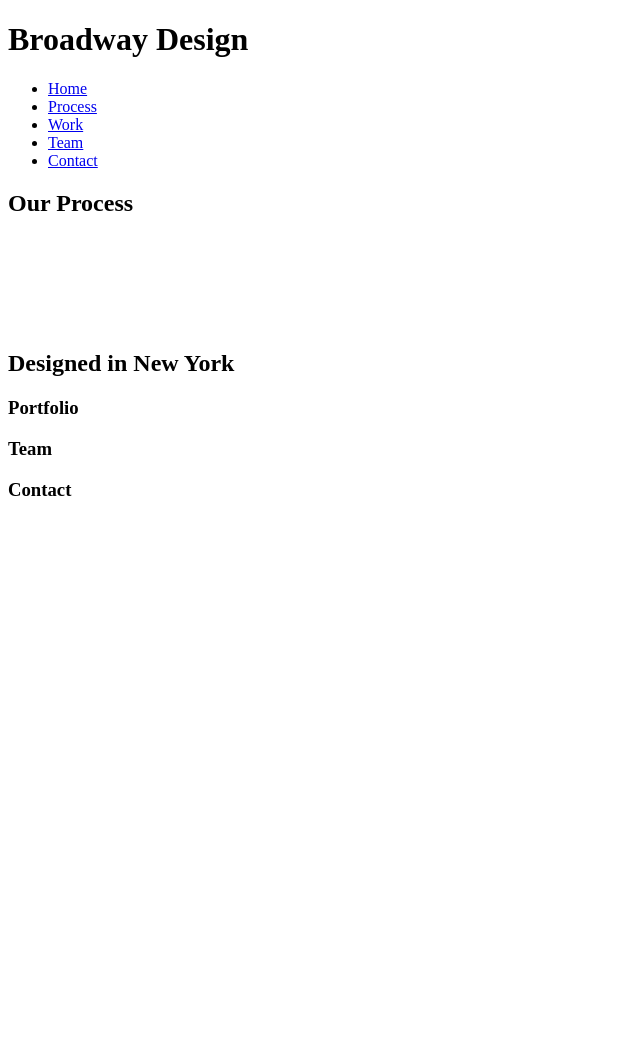
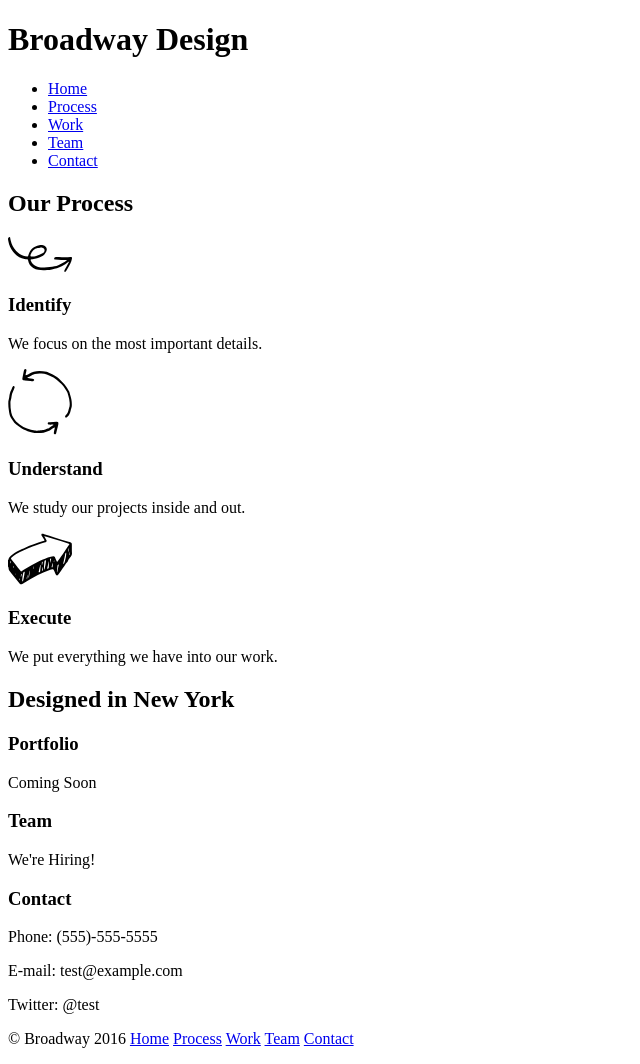
Before and after one commit to elogram/broadway, a plain HTML site: page index.html in a window 1280 px wide. Shown: the whole page, without its empty margins (0-640 px from the left). Before the commit the page ends 800 px from the top, so only its background shows below. Drawn offline with Linux system fonts and the light colour scheme.

Commit message:
add all the page content

```diff
--- a/index.html
+++ b/index.html
@@ -24,48 +24,48 @@
     <h2 id="process">Our Process</h2>
 
     <div class="">
-      <img src="" alt="">
-      <h3></h3>
-      <p></p>
+      <img src="./resources/images/identify.svg" alt="a twirly arrow">
+      <h3>Identify</h3>
+      <p>We focus on the most important details.</p>
     </div>
 
     <div class="">
-      <h2></h2>
-      <img src="" alt="">
-      <h3></h3>
-      <p></p>
+      <img src="./resources/images/understand.svg" alt="two arrows in a circle">
+      <h3>Understand</h3>
+      <p>We study our projects inside and out.</p>
     </div>
 
     <div class="">
-      <h2></h2>
-      <img src="" alt="">
-      <h3></h3>
-      <p></p>
+      <img src="./resources/images/execute.svg" alt="a bold arrow">
+      <h3>Execute</h3>
+      <p>We put everything we have into our work.</p>
     </div>
 
 <!-- About Broadway -->
     <h2 class="tag">Designed in New York</h2>
     <div id="work"= class="">
       <h3>Portfolio</h3>
-      <p></p>
+      <p>Coming Soon</p>
     </div>
 
     <div id="team" class="">
       <h3>Team</h3>
-      <p></p>
+      <p>We're Hiring!</p>
     </div>
 
     <div id="contact" class="">
       <h3>Contact</h3>
-      <p></p>
-      <p></p>
-      <p></p>
+      <p>Phone: (555)-555-5555</p>
+      <p>E-mail: test@example.com</p>
+      <p>Twitter: @test</p>
     </div>
 
 <!-- Footer -->
-    <p><nav>
-
-    </nav> </p>
+    <p>&copy; Broadway 2016 <a href="#home">Home</a>
+    <a href="#process">Process</a>
+    <a href="#work">Work</a>
+    <a href="#team">Team</a>
+    <a href="#contact">Contact</a></p>
 
   </body>
 </html>
```
